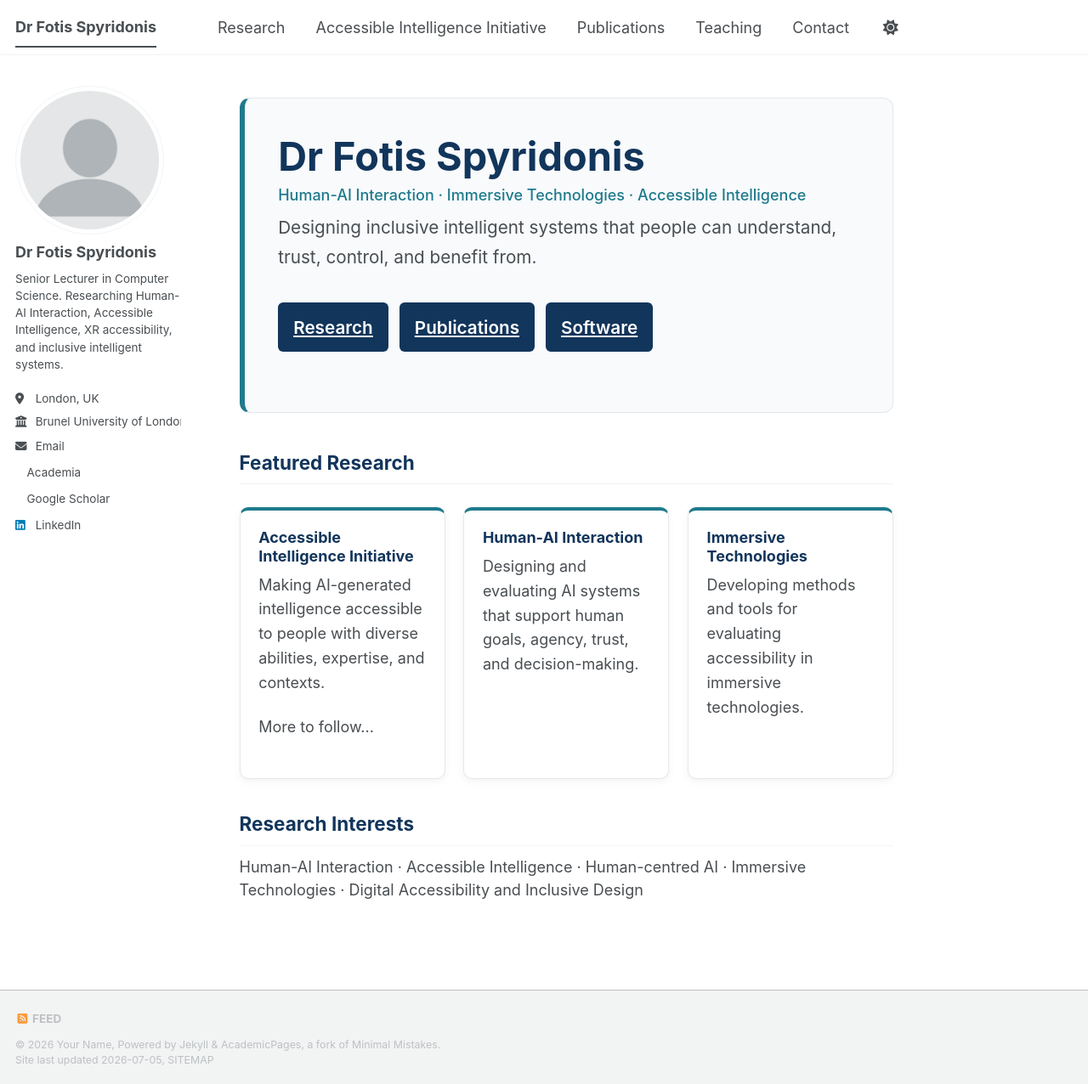
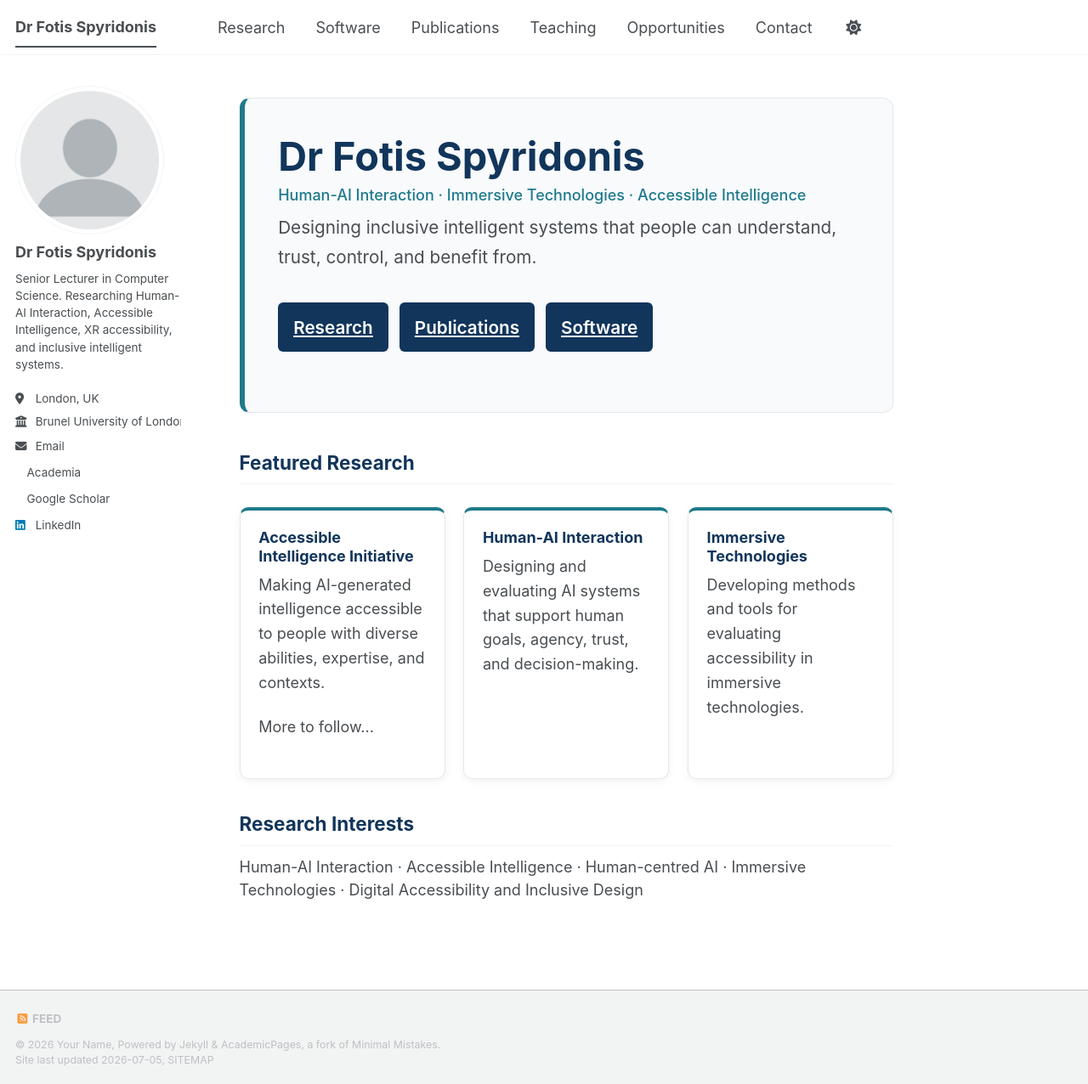
Before and after one commit to fotios-spyridonis/fotios-spyridonis.github.io, a Jekyll site: the page built from _pages/about.md, in a window 1280 px wide and 1276 px high. Shown: the whole window at 85% size. Built offline with Jekyll 4.4.1, drawn with Linux system fonts in a browser that asks for light colours; a style sheet for code colours, icons or effects is not loaded.

Commit message:
Update navigation.yml

```diff
--- a/_data/navigation.yml
+++ b/_data/navigation.yml
@@ -11,8 +11,8 @@ main:
   - title: "Research"
     url: /research/
 
-  - title: "Accessible Intelligence Initiative"
-    url: /accessible-intelligence/
+  - title: "Software"
+    url: /software/
 
   - title: "Publications"
     url: /publications/
@@ -20,6 +20,9 @@ main:
   - title: "Teaching"
     url: /teaching/
 
+  - title: "Opportunities"
+    url: /opportunities/
+
   - title: "Contact"
     url: /contact/
 
```
